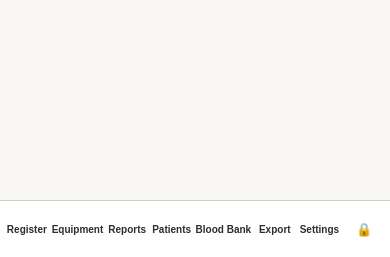
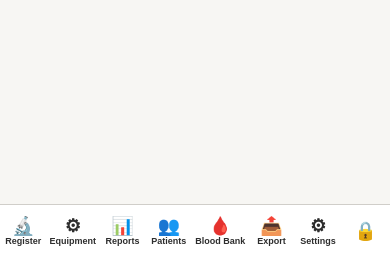
Before and after one commit to Sythenv/Liminal, a Flask app: page /export in a window 390 px wide. Shown: the part 587-844 px from the top of the page. Run offline with Flask 3, Linux system fonts and the light colour scheme; tables that the repository leaves empty hold one stand-in row (values such as "Sample post"); parts of the project's set-up code (start-up, migrations or seed data) failed here and were passed over.

Commit message:
Mobile nav: icon + short label bottom bar
- Nav links get icon spans (hidden on desktop, shown on mobile)
- Bottom bar: flex-direction column, icon 18px + label 9px
- i18n applyTranslations targets .nav-label to preserve icons
- FR labels shortened (Équip., Sang, Config)

Co-Authored-By: Claude Opus 4.6 (1M context) <noreply@anthropic.com>

```diff
--- a/app/static/css/style.css
+++ b/app/static/css/style.css
@@ -132,6 +132,9 @@ body {
 .nav-unlock-btn:hover { background: var(--light-gray); }
 .nav-unlock-btn:active { background: var(--border); }
 .nav-unlock-btn.active { color: var(--black); border-color: var(--black); }
+/* Nav icons: hidden on desktop, shown on mobile */
+.nav-icon { display: none; }
+.nav-label { }
 @media (max-width: 768px) {
     .app-nav {
         position: fixed;
@@ -141,22 +144,27 @@ body {
         top: auto;
         z-index: 100;
         justify-content: space-around;
-        padding: 6px 4px;
+        padding: 4px 0;
         border-top: 1px solid var(--border);
         border-bottom: none;
         background: var(--white);
         gap: 0;
     }
     .nav-link {
-        font-size: 10px;
-        padding: 8px 6px;
+        font-size: 9px;
+        padding: 4px 2px;
         text-align: center;
         min-width: 44px;
         min-height: 44px;
         display: flex;
+        flex-direction: column;
         align-items: center;
         justify-content: center;
+        gap: 2px;
+        border-radius: 0;
     }
+    .nav-icon { display: block; font-size: 18px; line-height: 1; }
+    .nav-label { font-size: 9px; line-height: 1; }
     .nav-unlock-btn {
         margin-left: 0;
         min-width: 44px;
@@ -165,6 +173,7 @@ body {
         align-items: center;
         justify-content: center;
         border: none;
+        font-size: 18px;
     }
     .content { padding-bottom: 64px; }
 }
--- a/app/static/js/i18n.js
+++ b/app/static/js/i18n.js
@@ -42,8 +42,8 @@ const TRANSLATIONS = {
         all_entries: 'All entries'
     },
     fr: {
-        nav_register: 'Registre', nav_equipment: 'Équipements', nav_reports: 'Rapports',
-        nav_patients: 'Patients', nav_bloodbank: 'Banque de sang', nav_export: 'Export', nav_settings: 'Paramètres',
+        nav_register: 'Registre', nav_equipment: 'Équip.', nav_reports: 'Rapports',
+        nav_patients: 'Patients', nav_bloodbank: 'Sang', nav_export: 'Export', nav_settings: 'Config',
         today: "Aujourd'hui", no_samples: "Aucun échantillon enregistré aujourd'hui",
         tap_to_add: "Appuyez sur le bouton ci-dessous pour enregistrer un échantillon",
         patient_info: 'Patient', patient_name: 'Nom du Patient', age: 'Âge', sex: 'Sexe', ward: 'Service',
@@ -134,7 +134,14 @@ function applyTranslations() {
     document.querySelectorAll('[data-i18n]').forEach(el => {
         const key = el.getAttribute('data-i18n');
         const translated = t(key);
-        if (translated) el.textContent = translated;
+        if (!translated) return;
+        // If element has a .nav-label child, update only that
+        const label = el.querySelector('.nav-label');
+        if (label) {
+            label.textContent = translated;
+        } else {
+            el.textContent = translated;
+        }
     });
 }
 
--- a/app/templates/base.html
+++ b/app/templates/base.html
@@ -24,13 +24,13 @@
 </header>
 
 <nav class="app-nav" id="appNav" {% block nav_style %}{% endblock %}>
-    <a href="/register" class="nav-link" data-i18n="nav_register">Register</a>
-    <a href="/equipment" class="nav-link" data-i18n="nav_equipment">Equipment</a>
-    <a href="/reports" class="nav-link" data-i18n="nav_reports">Reports</a>
-    <a href="/patients" class="nav-link nav-locked" data-unlock="2" data-i18n="nav_patients">Patients</a>
-    <a href="/bloodbank" class="nav-link nav-locked" data-unlock="2" data-i18n="nav_bloodbank">Blood Bank</a>
-    <a href="/export" class="nav-link nav-locked" data-unlock="2" data-i18n="nav_export">Export</a>
-    <a href="/settings" class="nav-link nav-locked" data-unlock="3" data-i18n="nav_settings">Settings</a>
+    <a href="/register" class="nav-link" data-i18n="nav_register"><span class="nav-icon">&#128300;</span><span class="nav-label">Register</span></a>
+    <a href="/equipment" class="nav-link" data-i18n="nav_equipment"><span class="nav-icon">&#9881;</span><span class="nav-label">Equipment</span></a>
+    <a href="/reports" class="nav-link" data-i18n="nav_reports"><span class="nav-icon">&#128202;</span><span class="nav-label">Reports</span></a>
+    <a href="/patients" class="nav-link nav-locked" data-unlock="2" data-i18n="nav_patients"><span class="nav-icon">&#128101;</span><span class="nav-label">Patients</span></a>
+    <a href="/bloodbank" class="nav-link nav-locked" data-unlock="2" data-i18n="nav_bloodbank"><span class="nav-icon">&#129656;</span><span class="nav-label">Blood Bank</span></a>
+    <a href="/export" class="nav-link nav-locked" data-unlock="2" data-i18n="nav_export"><span class="nav-icon">&#128228;</span><span class="nav-label">Export</span></a>
+    <a href="/settings" class="nav-link nav-locked" data-unlock="3" data-i18n="nav_settings"><span class="nav-icon">&#9881;</span><span class="nav-label">Settings</span></a>
     <button class="nav-unlock-btn" id="navUnlockBtn">&#128274;</button>
 </nav>
 
```
